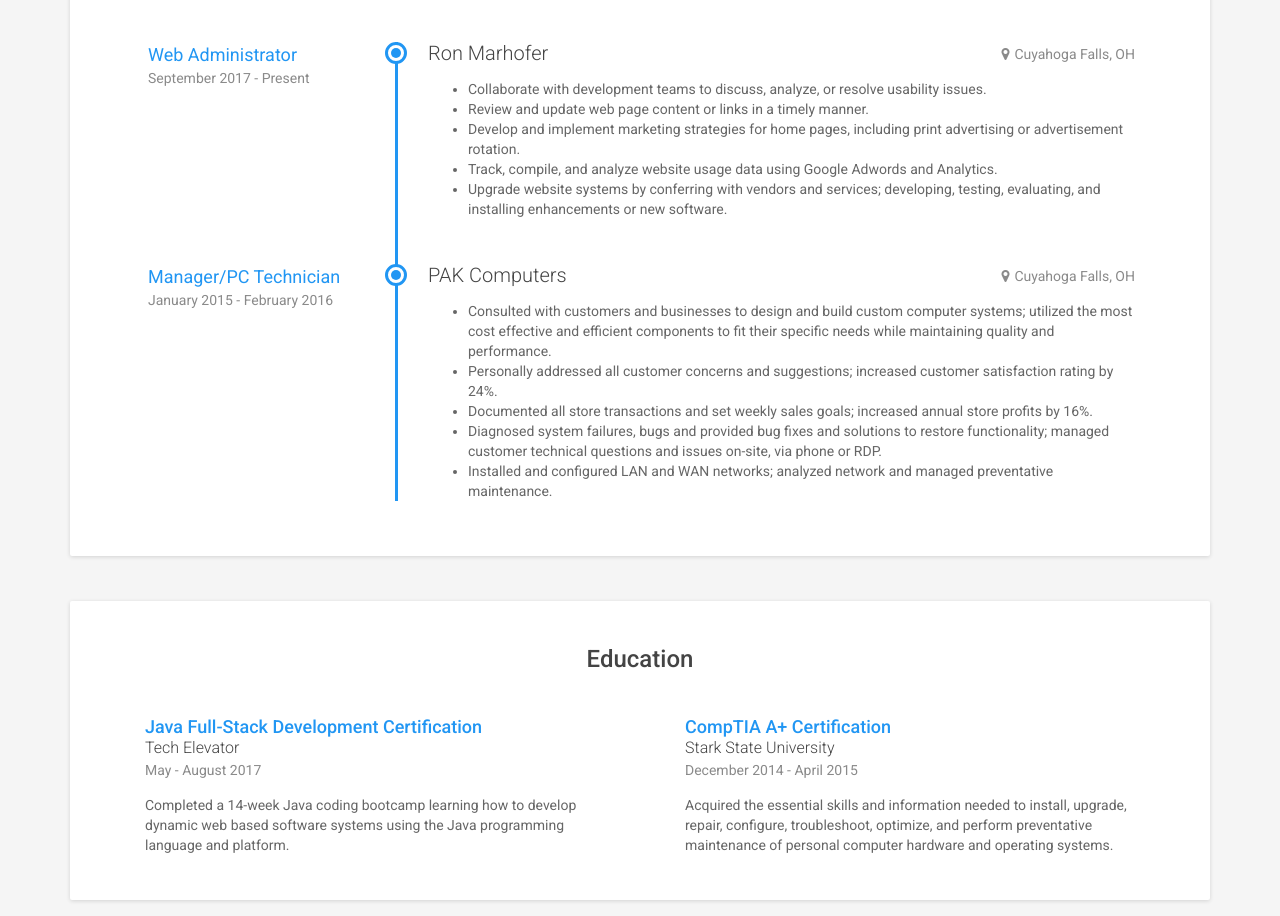
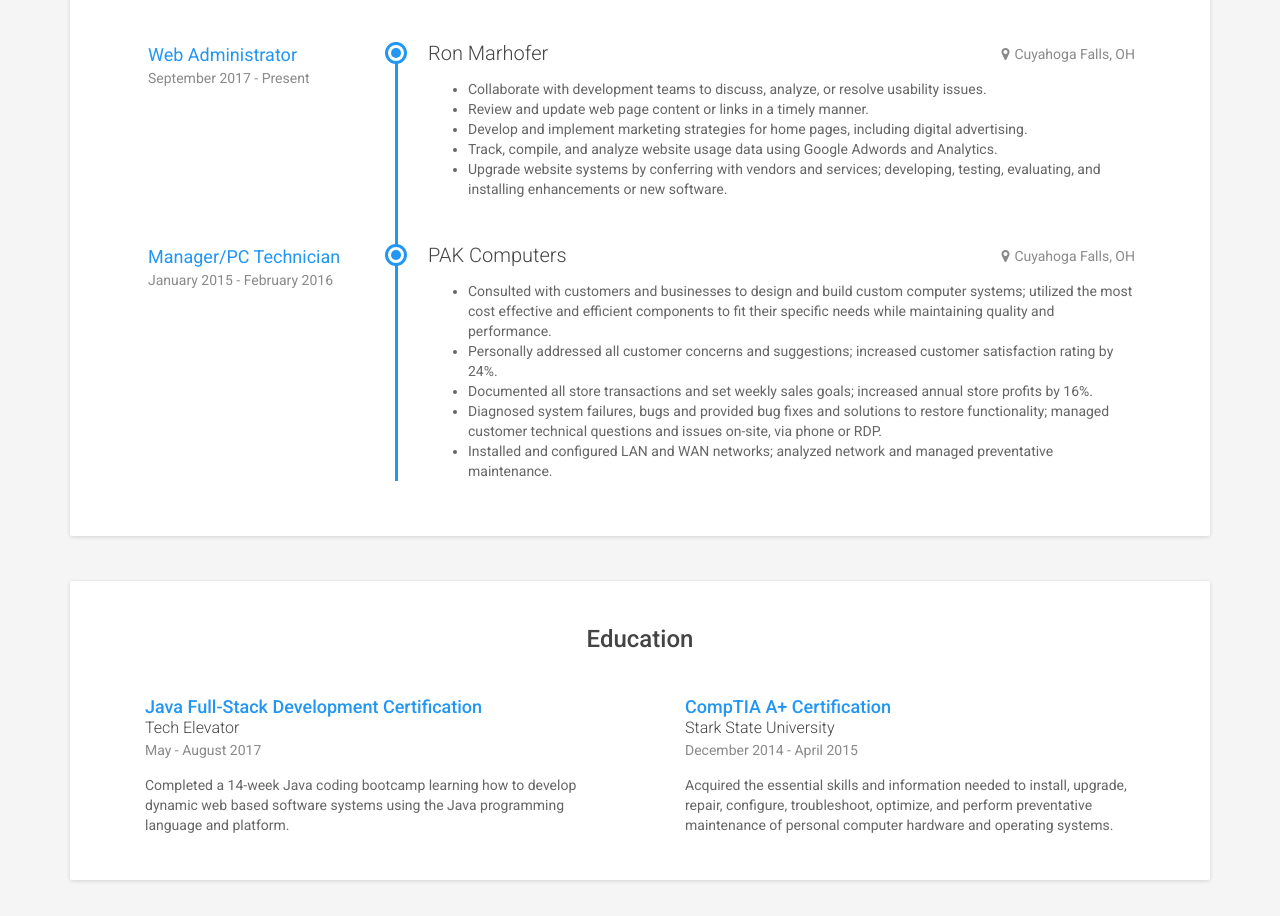
Before and after one commit to garrettlancy/garrettlancy.github.io, a plain HTML site: page index.html in a window 1280 px wide. Shown: the part 810-1726 px from the top of the page. Drawn offline with Linux system fonts and the light colour scheme.

Commit message:
Update index.html
Changed job description verbage.

```diff
--- a/index.html
+++ b/index.html
@@ -96,7 +96,7 @@
                         <ul>
                             <li>Collaborate with development teams to discuss, analyze, or resolve usability issues.</li>
                             <li>Review and update web page content or links in a timely manner.</li>
-                            <li>Develop and implement marketing strategies for home pages, including print advertising or advertisement rotation.</li>
+                            <li>Develop and implement marketing strategies for home pages, including digital advertising.</li>
                             <li>Track, compile, and analyze website usage data using Google Adwords and Analytics.</li>
                             <li>Upgrade website systems by conferring with vendors and services; developing, testing, evaluating, and installing enhancements or new software.</li>
                         </ul>
```
